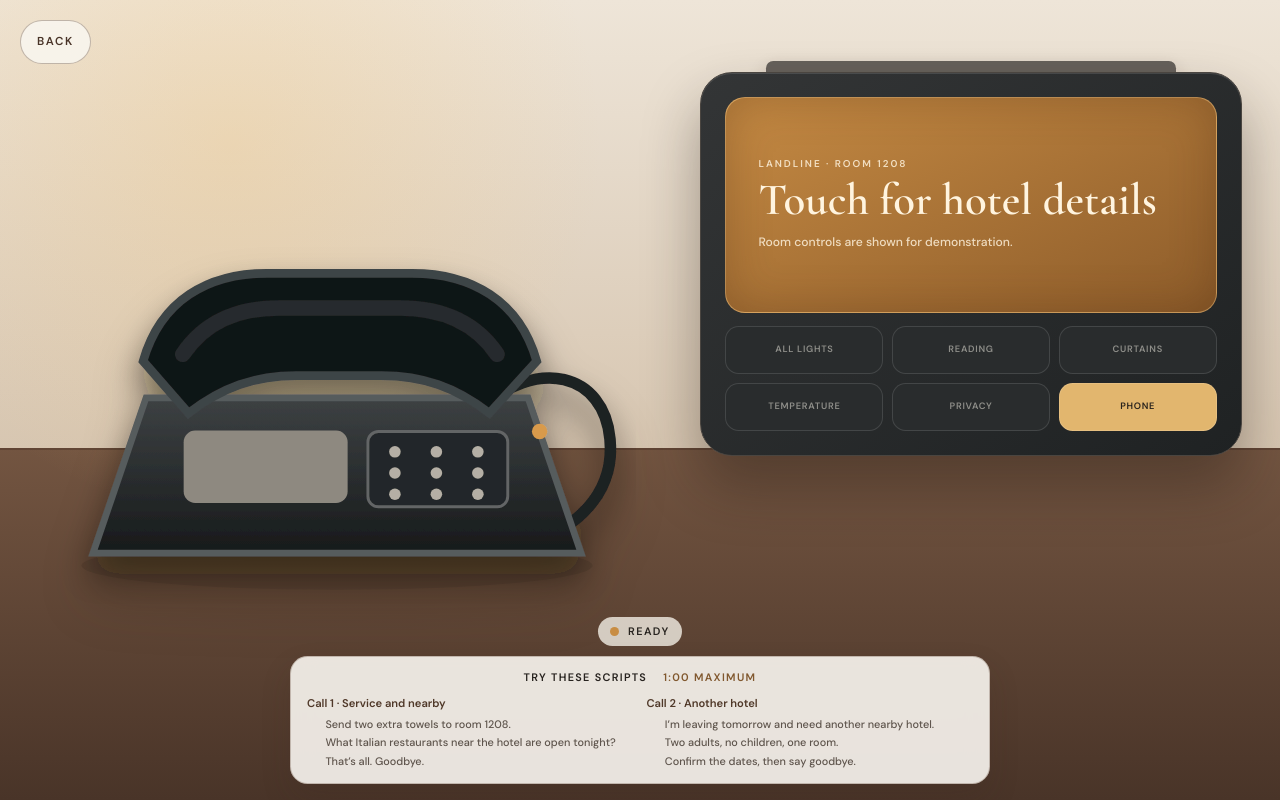
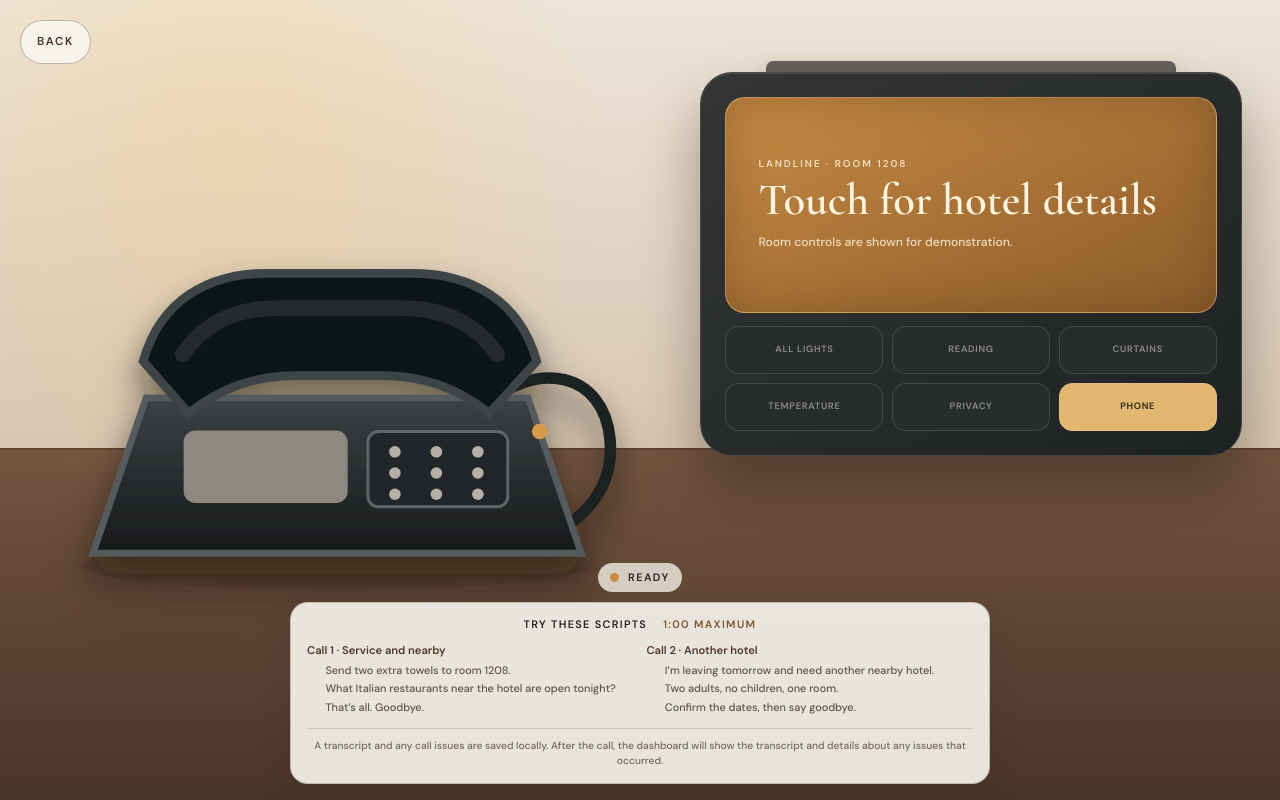
Before and after one commit to antunishdPursuit/Landline, a Next.js app: page / in a window 1280 px wide. Both pictures are taken after a click on the button "Approach the bedside phone and control panel". Built offline with nearby package versions, Linux system fonts and the light colour scheme.

Commit message:
feat: clarify local transcript storage

```diff
--- a/components/BedsideCloseup.tsx
+++ b/components/BedsideCloseup.tsx
@@ -300,6 +300,16 @@ export function BedsideCloseup({
           padding-left: 1.15rem;
           color: #5f554d;
           font: 500 0.68rem/1.38 var(--font-dm-sans), system-ui, sans-serif;
+        }
+
+        .bedside-test-guide-note {
+          grid-column: 1 / -1;
+          margin: 0;
+          padding-top: 0.65rem;
+          border-top: 1px solid rgba(91, 65, 48, 0.18);
+          color: #74685f;
+          font: 500 0.64rem/1.45 var(--font-dm-sans), system-ui, sans-serif;
+          text-align: center;
         }
 
         .bedside-panel {
@@ -734,6 +744,11 @@ export function BedsideCloseup({
                   </ol>
                 </section>
               ))}
+              <p className="bedside-test-guide-note">
+                A transcript and any call issues are saved locally. After the
+                call, the dashboard will show the transcript and details about
+                any issues that occurred.
+              </p>
             </div>
         </aside>
       </div>
```
Also changed, not shown: 1 other file (tests, documents, lock files or other folders).
